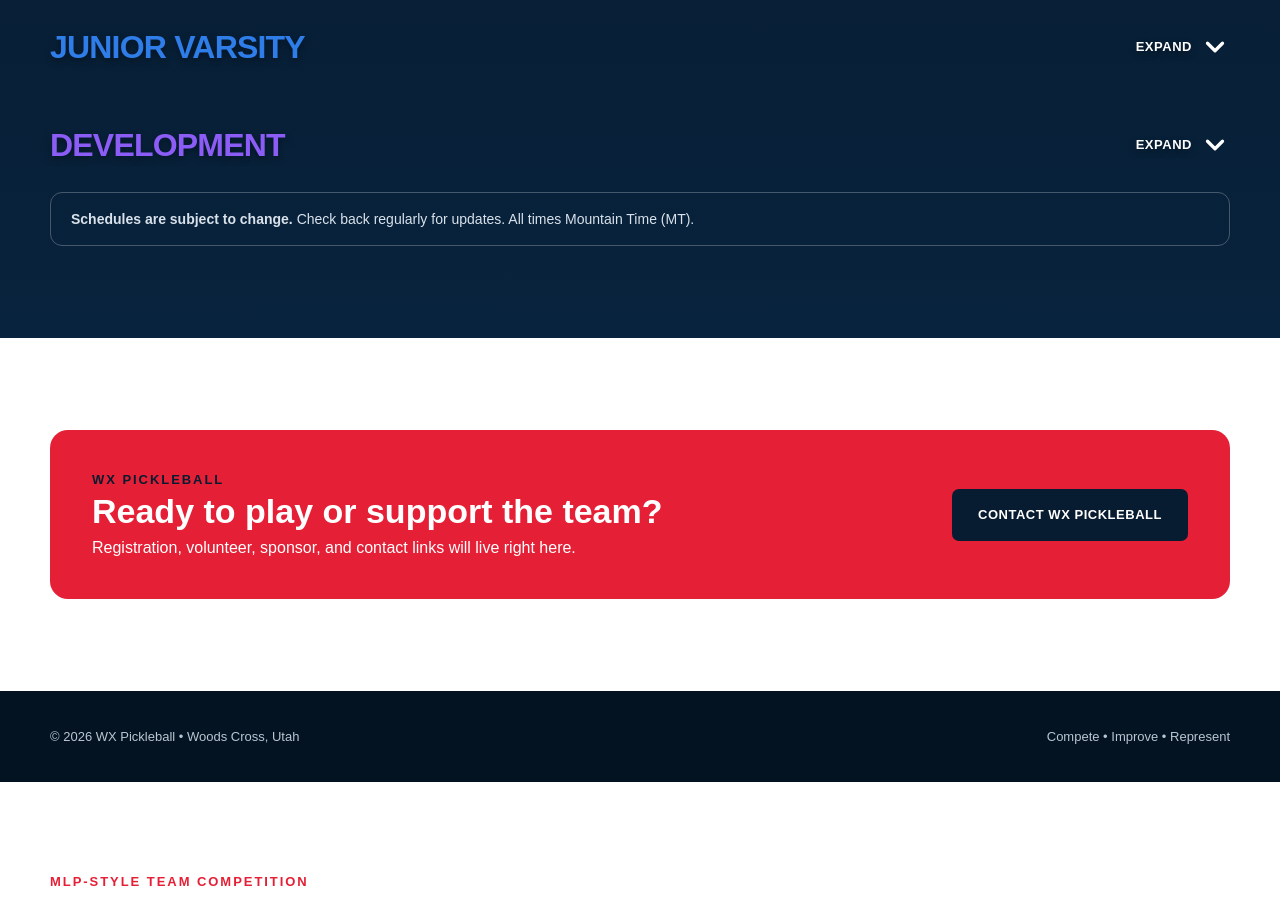
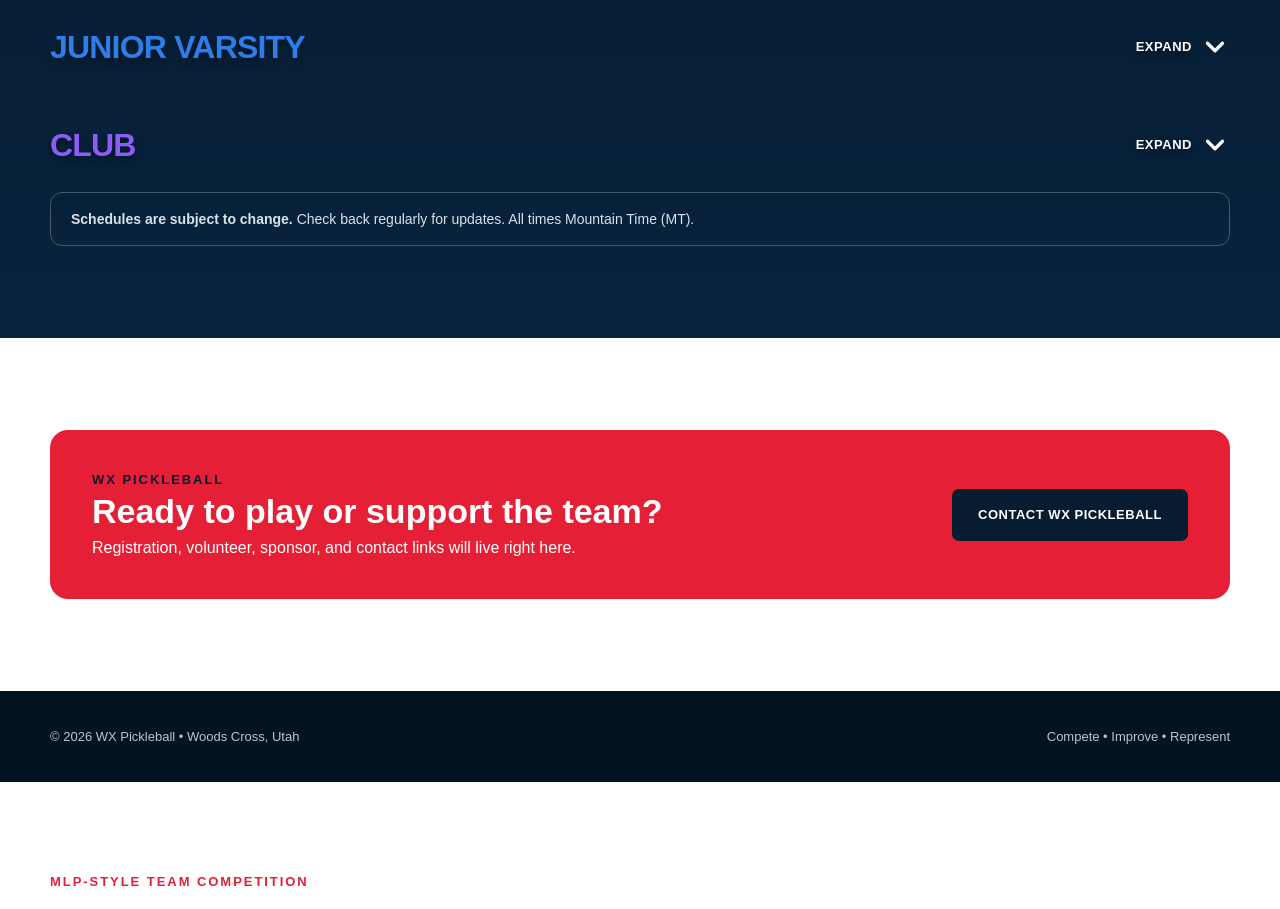
Before and after one commit to colesp-ui/wxpickleball, a Next.js app: page / in a window 1280 px wide. Shown: the part 4140-5049 px from the top of the page. Built offline with nearby package versions, Linux system fonts and the light colour scheme.

Commit message:
Rename schedule title from Development to Club

```diff
--- a/app/page.js
+++ b/app/page.js
@@ -52,7 +52,7 @@ const games = [
 const scheduleGroups = [
   { name: "VARSITY", className: "varsity", games: games.filter((g) => ["Varsity", "JV & Varsity", "ALL"].includes(g.players)) },
   { name: "JUNIOR VARSITY", className: "jv", games: games.filter((g) => ["JV", "JV & Varsity", "ALL"].includes(g.players)) },
-  { name: "DEVELOPMENT", className: "development", games: games.filter((g) => g.players === "Club" || g.players === "ALL") },
+  { name: "CLUB", className: "development", games: games.filter((g) => g.players === "Club" || g.players === "ALL") },
 ];
 
 const coaches = [
```
